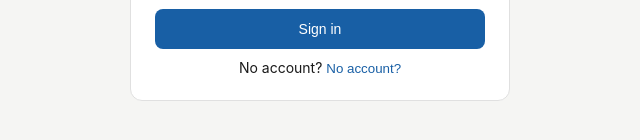
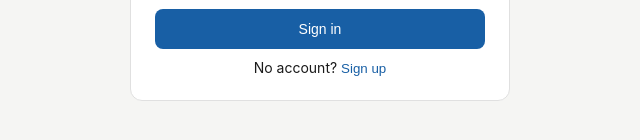
Before and after one commit to sil24040/london-rooms, a plain HTML site: page client/index.html in a window 1280 px wide. Both pictures are taken after a click on the button "Sign in". Shown: the part 296-436 px from the top of the page, 320-960 px from the left. Drawn offline with Linux system fonts and the light colour scheme; no server answers.

Commit message:
Fix No account text PT translation

```diff
--- a/client/index.html
+++ b/client/index.html
@@ -226,7 +226,7 @@
       <div class="field-error" id="login-pw-err" style="display:none"></div>
     </div>
     <button class="btn btn-primary" style="width:100%" type="button" id="login-btn" onclick="doLogin()">Sign in</button>
-    <p style="text-align:center;margin-top:10px;font-size:14px">No account? <button type="button" data-i18n="noAccount" onclick="showPage('register')" style="background:none;border:none;color:#185FA5;cursor:pointer">Sign up</button></p>
+    <p style="text-align:center;margin-top:10px;font-size:14px"><span data-i18n="noAccount">No account?</span> <button type="button" onclick="showPage('register')" style="background:none;border:none;color:#185FA5;cursor:pointer">Sign up</button></p>
   </div>
 </div>
 
```
